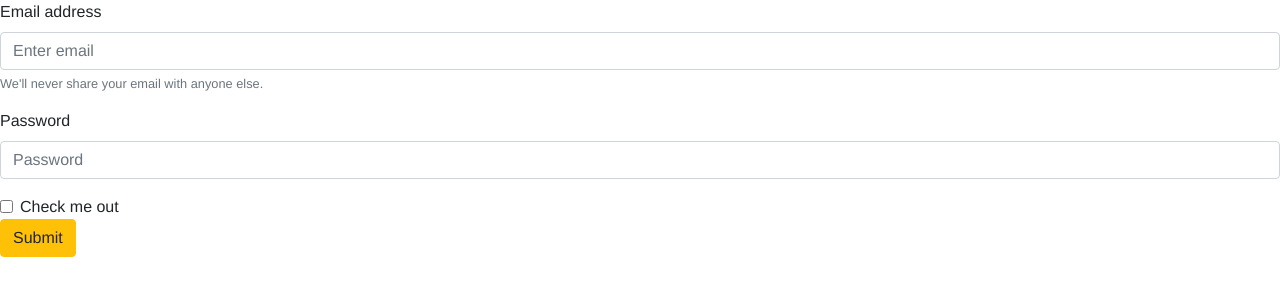
After one commit to 22f1001278/influencer_engagement, a Flask app: page /registration in a window 1280 px wide. The commit adds this page. Shown: the top 300 px of the page. Run offline with Flask 3, Linux system fonts and the light colour scheme; some libraries are stand-ins or nearby versions.

Commit message:
added registration page

```diff
--- a/app.py
+++ b/app.py
@@ -1,6 +1,7 @@
 ## imports
-from flask import Flask, render_template, url_for
+from flask import Flask, render_template, url_for, request, redirect
 from model import db, User
+
 
 ## object of flask
 app = Flask(__name__)
@@ -13,12 +14,27 @@ app.app_context().push()      ## enables operation
 db.create_all()                ## creates the schema
 
 
-user_type = {'user1': 'Admin', 'user2':'Influencer', 'user3':'Sponsor'}
+user_type = {'user1': '', 'user2':'Influencer', 'user3':'Sponsor'}
 
 @app.route("/")
 def index():
-    current_user = 'user3'
+    current_user = 'user1'
     return render_template('index.html', nav_type = user_type[current_user])
+
+
+@app.route("/registration",methods = ['GET','POST'])
+def registration():
+    if request.method == 'GET':
+        return render_template('registration.html')
+
+    if request.method == 'POST':
+        email = request.form.get('email')
+        password = request.form.get('password')
+
+        user1 = User(email = email, password=password)
+        db.session.add(user1)
+        db.session.commit()
+        return redirect(url_for('login'))
 
 
 @app.route("/login")
--- a/model.py
+++ b/model.py
@@ -12,4 +12,4 @@ class User(db.Model):
     password = db.Column(db.String, nullable = False)
     isAdmin = db.Column(db.Boolean, default = False)
     isInfluencer = db.Column(db.Boolean, default = False)
-    isSponser = db.Column(db.Boolean, default = False)
+    isSponsor = db.Column(db.Boolean, default = False)
--- /dev/null
+++ b/templates/components/registration.html
@@ -0,0 +1,19 @@
+<form action="/registration" method="POST">
+
+    <div class="form-group">
+      <label for="exampleInputEmail1">Email address</label>
+      <input type="email" class="form-control" id="exampleInputEmail1" aria-describedby="emailHelp" placeholder="Enter email" name="email">
+      <small id="emailHelp" class="form-text text-muted">We'll never share your email with anyone else.</small>
+    </div>
+    <div class="form-group">
+      <label for="exampleInputPassword1">Password</label>
+      <input type="password" class="form-control" id="exampleInputPassword1" placeholder="Password" name="password">
+    </div>
+    <div class="form-check">
+      <input type="checkbox" class="form-check-input" id="exampleCheck1">
+      <label class="form-check-label" for="exampleCheck1">Check me out</label>
+    </div>
+    <button type="submit" class="btn btn-warning">Submit</button>
+
+
+</form>
--- /dev/null
+++ b/templates/registration.html
@@ -0,0 +1,6 @@
+{% extends './layouts/layout.html' %}
+
+{% block body %}
+    {% include './components/registration.html' %}
+</form>
+{% endblock %}
```
Also changed, not shown: templates/components/navbar.html (+7 -0 lines), instance/ief_db.sqlite3, 1 other file.
